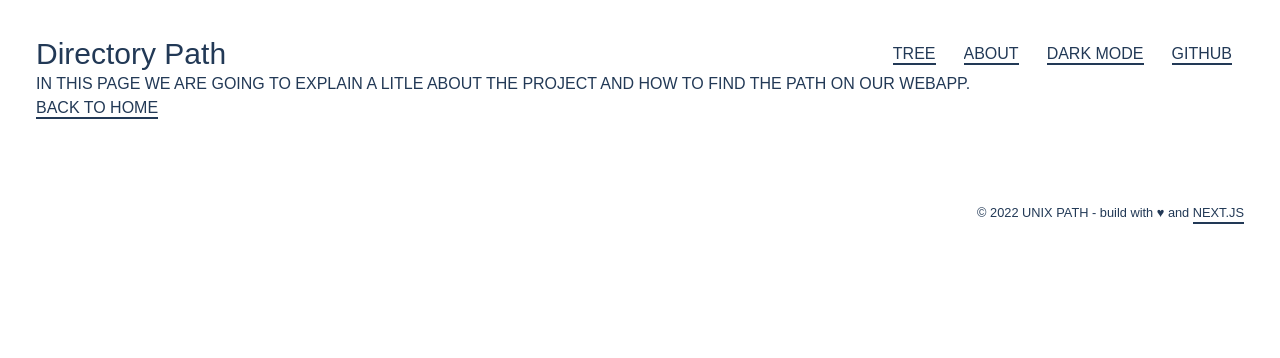
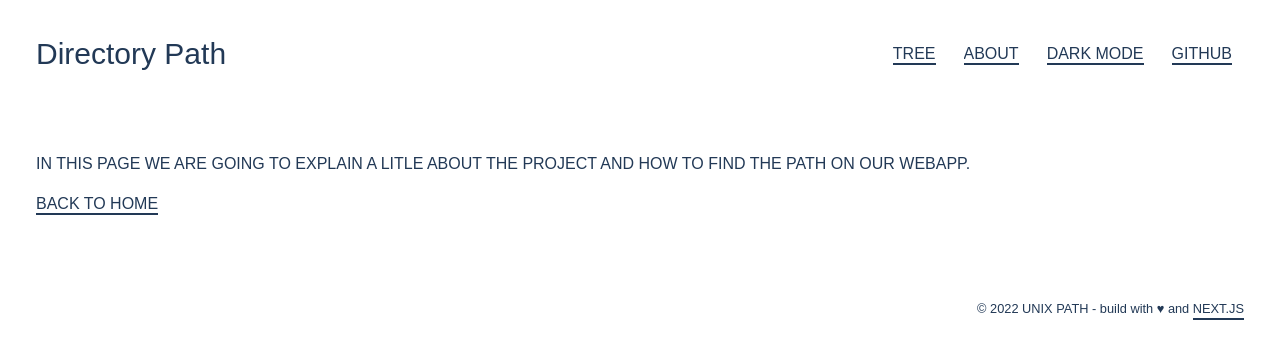
Before and after one commit to schaeferjessica/directory-path, a Next.js app: page /about in a window 1280 px wide. Shown: the top 358 px of the page. Built offline with nearby package versions, Linux system fonts and the light colour scheme.

Commit message:
feat(about): adjust makup

```diff
--- a/pages/_app.js
+++ b/pages/_app.js
@@ -18,7 +18,7 @@ function MyApp({ Component, pageProps }) {
       <div className="max-w-5lx mx-auto pl-2 sm:pl-9 pr-2 sm:pr-9">
         <nav className="sm:flex sm:justify-between sm:items-center mt-4 sm:mt-9">
           <header>
-            <Link href="/"><h1>Directory Path</h1></Link>
+            <h1><Link href="/">Directory Path</Link></h1>
           </header>
           <ul className="flex mt-2 sm:mt-0">
             <li className="mr-3 sm:ml-4 underline-text uppercase"><Link href="/tree">Tree</Link></li>
--- a/pages/about.js
+++ b/pages/about.js
@@ -2,14 +2,13 @@ import Link from 'next/link'
 
 const About = () =>  {
     return (
-      <>
-       <div className="uppercase">
-          <p>In this page we are going to explain a litle about the project and how to find the path on our webapp.</p>
-        </div>
-        <div className="uppercase underline-text">
+      <div className="mt-20">
+        <p className="uppercase">In this page we are going to explain a litle about the project and how to find the path on our webapp.</p>
+
+        <div className="uppercase underline-text mt-4">
           <Link href="/">Back to home</Link>
         </div>
-      </>
+      </div>
     )
   }
 
```
